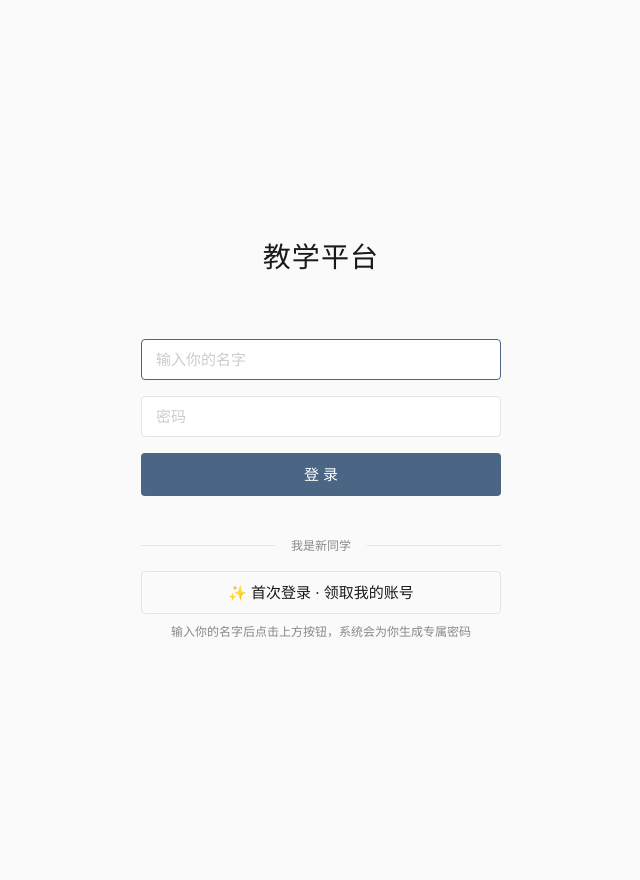
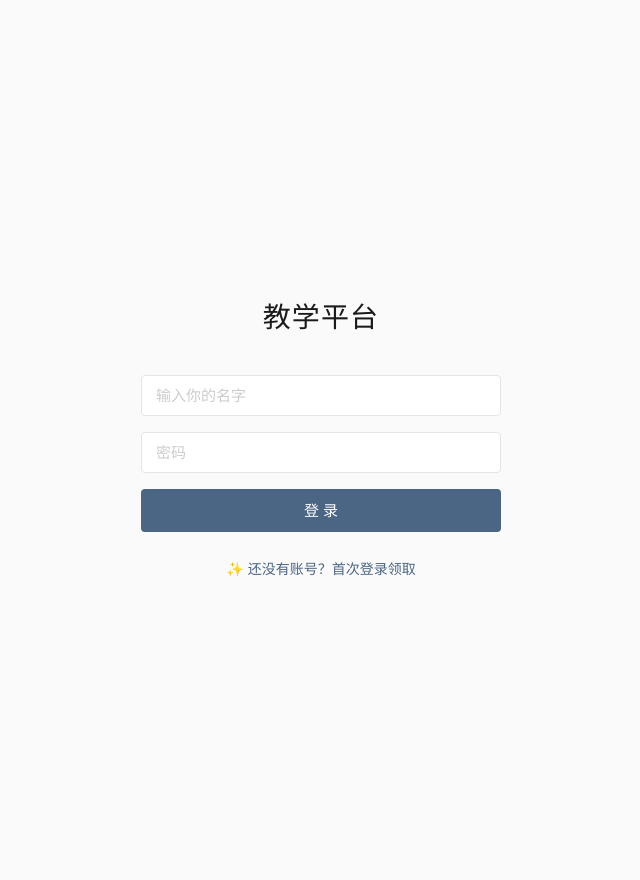
Before and after one commit to XJH953/teaching-platform, a Django app: page / in a window 1280 px wide. Shown: the whole page, without its empty margins (319-959 px from the left). Run offline with Django 5.2, Linux system fonts and the light colour scheme; some libraries are stand-ins or nearby versions.

Commit message:
fix: separate login and first-login into two distinct panels to prevent confusion

```diff
--- a/apps/accounts/templates/accounts/login.html
+++ b/apps/accounts/templates/accounts/login.html
@@ -5,12 +5,23 @@
 {% block content %}
 <div class="container" x-data="loginForm">
     <div style="min-height: 100vh; display: flex; flex-direction: column; align-items: center; justify-content: center;">
-        <h1 style="font-size: 1.75rem; margin-bottom: var(--space-2xl); font-weight: 400; letter-spacing: 0.04em;">
+
+        <h1 style="font-size: 1.75rem; margin-bottom: var(--space-xl); font-weight: 400; letter-spacing: 0.04em;">
             教学平台
         </h1>
 
-        <form method="POST" style="width: 100%; max-width: 360px;">
+        <!-- 消息提示 -->
+        <div x-show="msg" x-cloak
+             :style="msgType === 'error' ? 'background:#FFF0F0;color:#A03030' : 'background:#FFF9E6;color:#8B6914'"
+             style="font-size: 0.875rem; padding: var(--space-sm) var(--space-md); border-radius: var(--radius); margin-bottom: var(--space-md); text-align: center; max-width: 360px; width: 100%;"
+             x-text="msg">
+        </div>
+
+        <!-- ====== 登录面板 ====== -->
+        <div x-show="mode === 'login'" style="width: 100%; max-width: 360px;">
+            <form method="POST" style="width: 100%;">
                 {% csrf_token %}
+                <input type="hidden" name="action" value="login">
 
                 {% if form.errors %}
                 <div style="color: var(--color-danger); font-size: 0.875rem; margin-bottom: var(--space-md); text-align: center;">
@@ -18,49 +29,72 @@
                 </div>
                 {% endif %}
 
-            <div x-show="hint" x-cloak
-                 style="background: #FFF9E6; color: #8B6914; font-size: 0.875rem; padding: var(--space-sm) var(--space-md); border-radius: var(--radius); margin-bottom: var(--space-md); text-align: center;"
-                 x-text="hint">
-            </div>
-
                 <div class="form-group">
                     <input type="text"
                            name="username"
                            class="form-input"
                            placeholder="输入你的名字"
-                       x-ref="username"
-                       required
-                       autofocus>
+                           x-ref="nameInput"
+                           required>
                 </div>
-
                 <div class="form-group">
                     <input type="password"
                            name="password"
                            class="form-input"
-                       placeholder="密码">
+                           placeholder="密码"
+                           x-ref="passInput">
                 </div>
-
                 <button type="submit" class="btn btn-primary" style="width: 100%;">
                     登 录
                 </button>
             </form>
 
-        <div style="margin-top: var(--space-xl); text-align: center; width: 100%; max-width: 360px;">
-            <div style="display: flex; align-items: center; gap: var(--space-md); margin-bottom: var(--space-md);">
-                <span style="flex:1; height:1px; background: var(--color-border);"></span>
-                <span style="font-size: 0.75rem; color: var(--color-text-muted);">我是新同学</span>
-                <span style="flex:1; height:1px; background: var(--color-border);"></span>
-            </div>
-            <button type="button"
-                    class="btn btn-secondary"
-                    style="width: 100%;"
-                    @click="showFirstLogin">
-                ✨ 首次登录 · 领取我的账号
-            </button>
-            <p style="font-size: 0.75rem; color: var(--color-text-muted); margin-top: var(--space-sm);">
-                输入你的名字后点击上方按钮，系统会为你生成专属密码
+            <p style="text-align: center; margin-top: var(--space-lg);">
+                <a href="javascript:void(0)"
+                   @click="switchMode('first')"
+                   style="font-size: 0.875rem; color: var(--color-accent);">
+                    ✨ 还没有账号？首次登录领取
+                </a>
             </p>
         </div>
+
+        <!-- ====== 首次登录面板 ====== -->
+        <div x-show="mode === 'first'" style="width: 100%; max-width: 360px;">
+            <form @submit.prevent="doFirstLogin"
+                  style="width: 100%;">
+                {% csrf_token %}
+                <div style="font-size: 1.125rem; margin-bottom: var(--space-lg); text-align: center; color: var(--color-text);">
+                    首次登录 · 领取你的账号
+                </div>
+
+                <div class="form-group">
+                    <input type="text"
+                           name="first_name"
+                           class="form-input"
+                           placeholder="输入你的真实姓名"
+                           x-ref="firstInput"
+                           required
+                           autofocus>
+                </div>
+
+                <button type="submit" class="btn btn-primary" style="width: 100%;">
+                    领取我的专属密码
+                </button>
+            </form>
+
+            <p style="font-size: 0.75rem; color: var(--color-text-muted); text-align: center; margin-top: var(--space-sm);">
+                系统会为你生成独一无二的密码，请记在小本本上哦～
+            </p>
+
+            <p style="text-align: center; margin-top: var(--space-lg);">
+                <a href="javascript:void(0)"
+                   @click="switchMode('login')"
+                   style="font-size: 0.875rem; color: var(--color-text-muted);">
+                    ← 返回登录
+                </a>
+            </p>
+        </div>
+
     </div>
 </div>
 {% endblock %}
@@ -72,15 +106,30 @@
 <script>
     document.addEventListener('alpine:init', () => {
         Alpine.data('loginForm', () => ({
-            hint: '',
-            showFirstLogin() {
-                const name = this.$refs.username.value.trim();
+            mode: 'login',
+            msg: '',
+            msgType: 'info',
+
+            switchMode(m) {
+                this.mode = m;
+                this.msg = '';
+                // 切换后自动聚焦对应输入框
+                const ref = m === 'login' ? 'nameInput' : 'firstInput';
+                this.$nextTick(() => {
+                    const el = this.$refs[ref];
+                    if (el) el.focus();
+                });
+            },
+
+            doFirstLogin() {
+                const name = this.$refs.firstInput.value.trim();
                 if (!name) {
-                    this.hint = '请先在输入框里填写你的名字哦～';
-                    this.$refs.username.focus();
+                    this.msg = '请先在输入框里填写你的名字哦～';
+                    this.msgType = 'info';
+                    this.$refs.firstInput.focus();
                     return;
                 }
-                this.hint = '';
+                this.msg = '';
                 firstLogin(name);
             }
         }));
```
Lines whose indentation alone changed are shown as unchanged.
